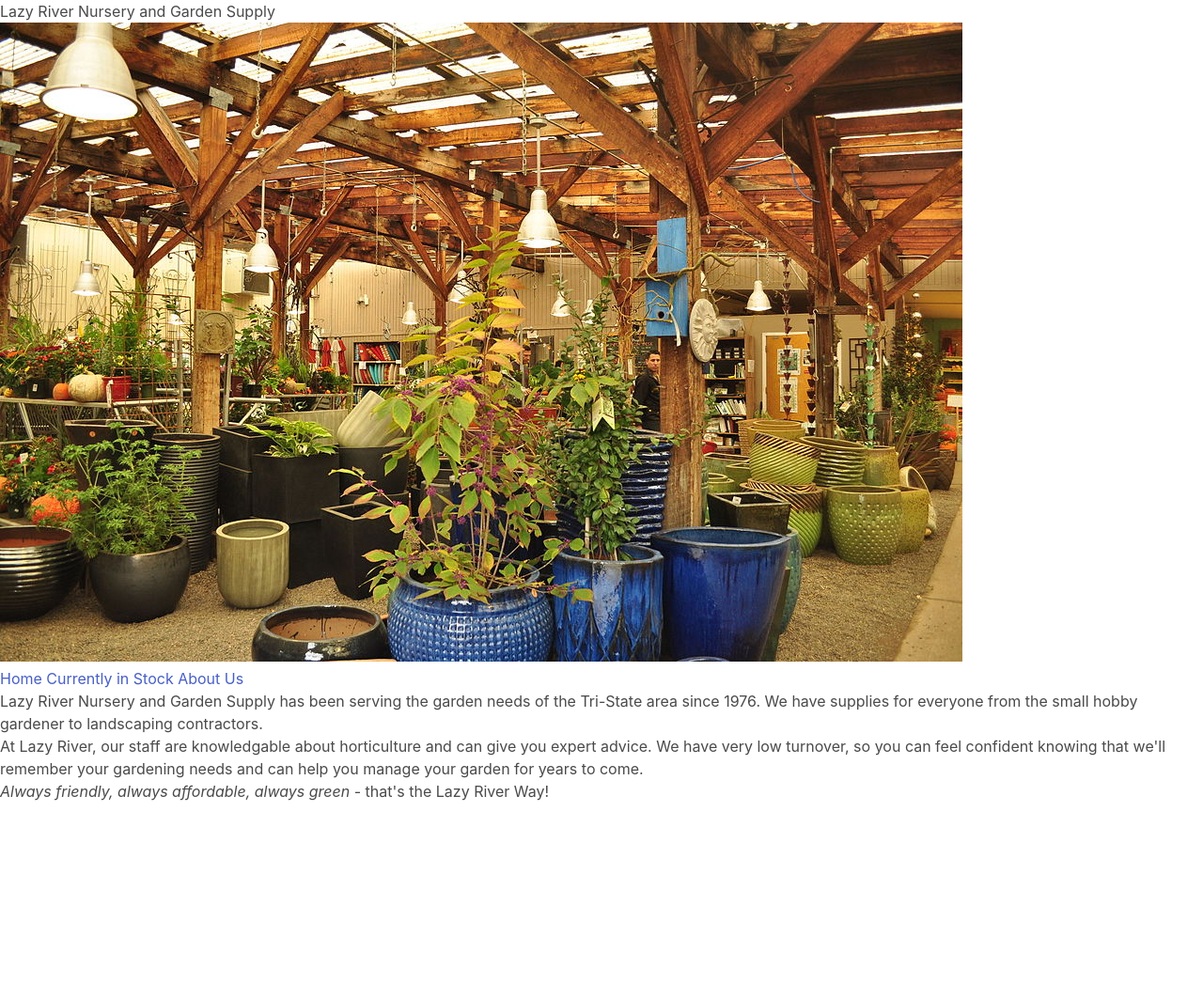
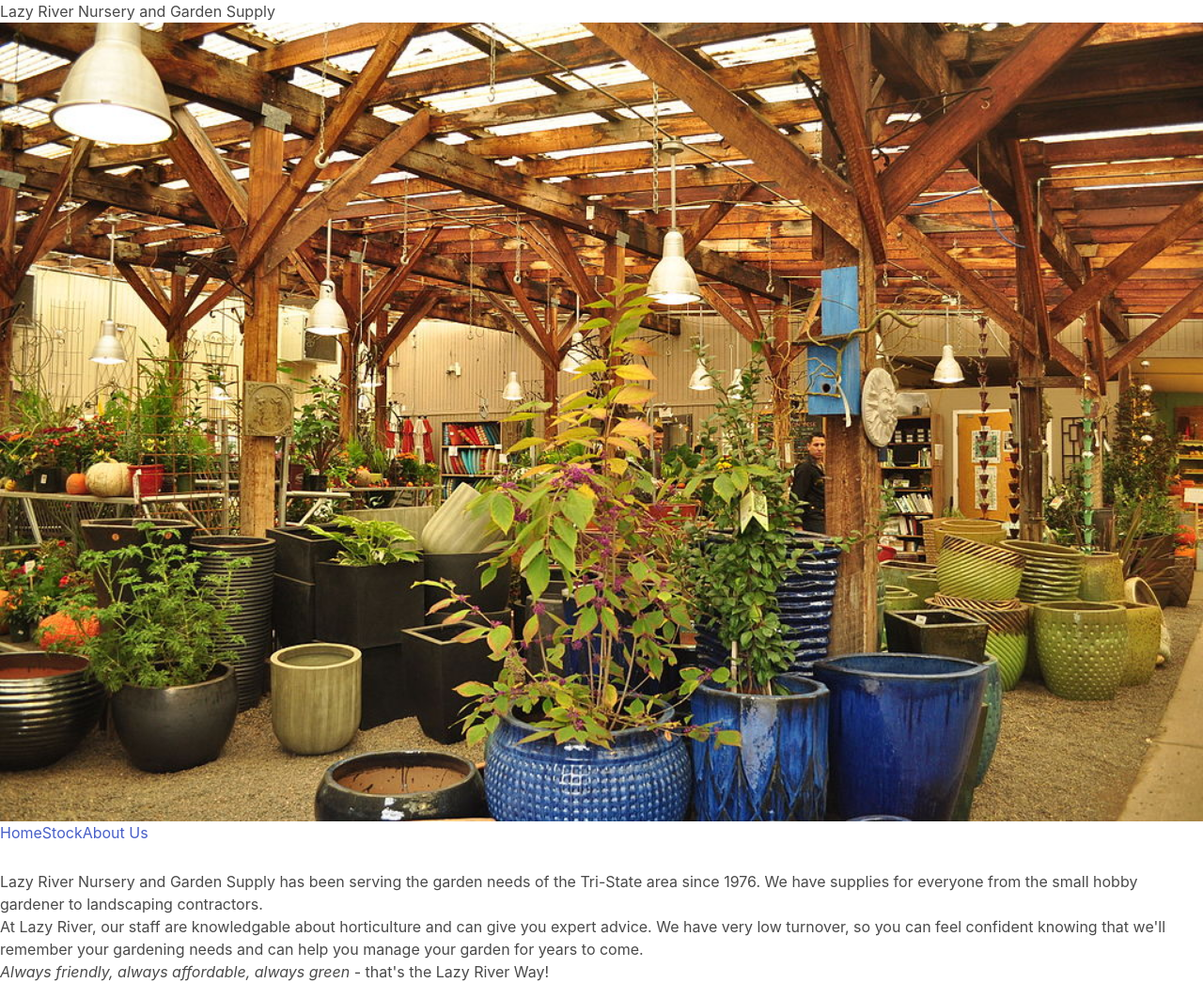
Before and after one commit to Momentum-Team-20/html-small-business-jordan-manus, a website: page index.html in a window 1280 px wide. Shown: the whole page at 94% size. Before the commit the page ends 854 px from the top, so only its background shows below. Drawn offline with nearby package versions, Linux system fonts and the light colour scheme.

Commit message:
commented out css page. added bulma to index.html

```diff
--- a/index.html
+++ b/index.html
@@ -2,6 +2,7 @@
 <html lang="en">
 <head>
     <link href="starter_files/" rel="images">
+    <link href="stylesheet.css" rel="stylesheet">
     <meta charset="UTF-8">
     <meta name="viewport" content="width=device-width, initial-scale=1.0">
     <link rel="stylesheet" href="https://cdn.jsdelivr.net/npm/bulma@0.9.4/css/bulma.min.css">
@@ -10,11 +11,14 @@
 <body>
     <header>
         <h1 class="store-name">Lazy River Nursery and Garden Supply</h1>
-    <img src="starter_files/images/store-interior.jpg" alt="picture of store's interior." class="store-interior">
+        <div class="hero">
+            <!-- <h1>hello</h1> -->
+            <img src="starter_files/images/store-interior.jpg" alt="picture of store's interior." class="store-interior image is-16by9" style="padding-top: 0;">
+        </div>
     </header>
-    <nav class="nav">
+    <nav class="navbar" is-center>
         <a href="index.html" class="home">Home</a>
-        <a href="instock.html" class="instock">Currently in Stock</a>
+        <a href="instock.html" class="instock">Stock</a>
         <a href="info.html" class="about">About Us</a>
     </nav>
     <p>Lazy River Nursery and Garden Supply has been serving the garden needs of the Tri-State area since 1976. We have supplies for everyone from the small hobby gardener to landscaping contractors.</p>
```
Also changed, not shown: stylesheet.css (+30 -0 lines).
